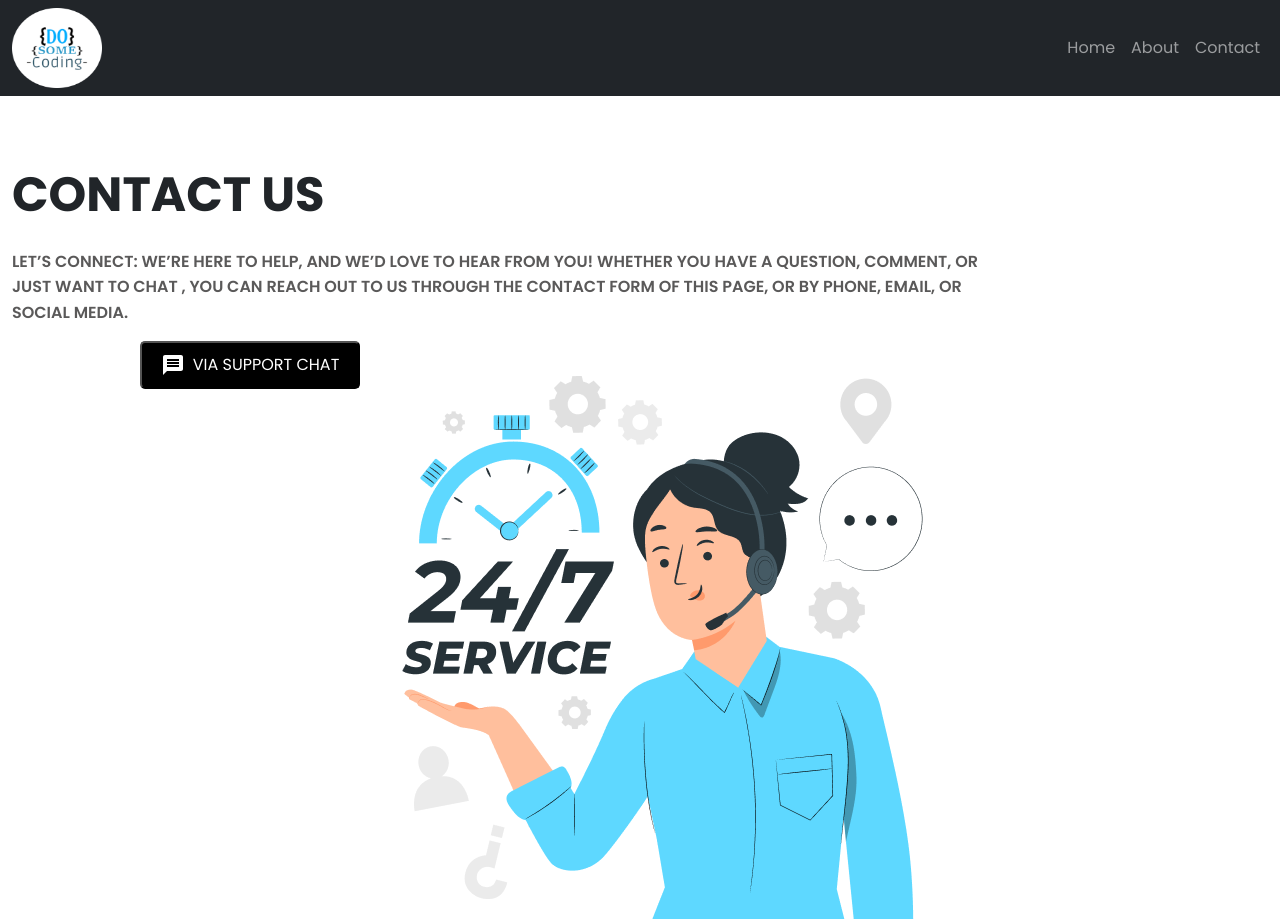
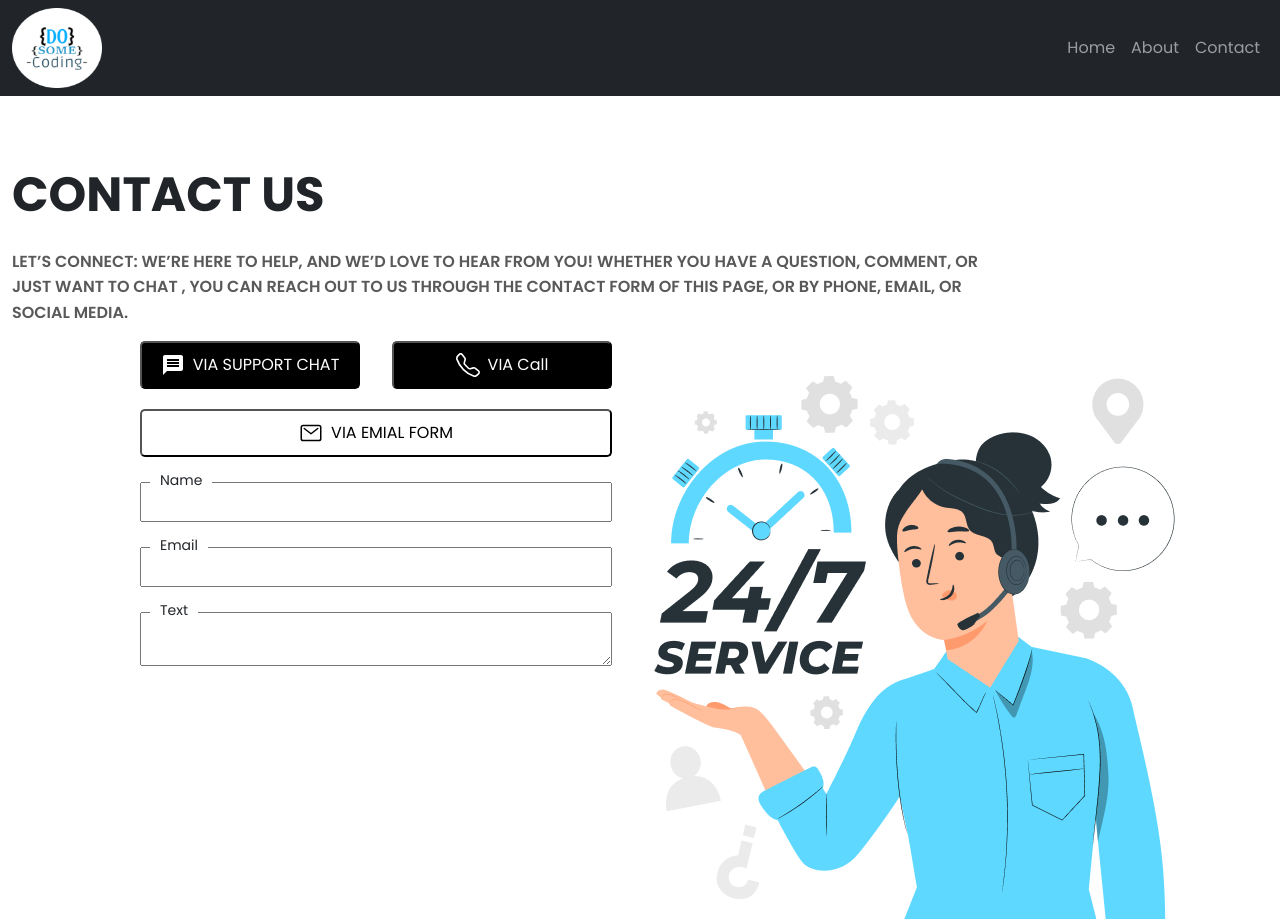
Before and after one commit to rrabia133-sketch/Contact-Us-Design, a React (Vite) app in the folder Contact-Page/: page / in a window 1280 px wide. Built offline with nearby package versions, Linux system fonts and the light colour scheme.

Commit message:
form changing

```diff
--- a/Contact-Page/src/component/ContactForm.jsx
+++ b/Contact-Page/src/component/ContactForm.jsx
@@ -2,13 +2,43 @@ import React from "react";
 import img from "../images/contact.png";
 import styles from "./Navigation/Navigation.module.css";
 import Button from "./button/Button";
+import { MdMessage } from "react-icons/md";
+import { BsTelephone } from "react-icons/bs";
+import { IoMailOutline } from "react-icons/io5";
 export default function ContactForm() {
   return (
     <div>
       <session className={styles.conatiner_Form}>
         <div className={styles.contatc_form}>
-          <Button />
+          <div className={styles.top_button}>
+            <Button
+              text="VIA SUPPORT CHAT"
+              icon={<MdMessage fontSize="24px" />}
+            />
+            <Button text="VIA Call" icon={<BsTelephone fontSize="24px" />} />
+          </div>
+          <Button
+            isOutline={true}
+            text="VIA EMIAL FORM"
+            icon={<IoMailOutline fontSize="24px" />}
+          />
+          <form>
+            <div className={styles.form_control}>
+              <label htmlFor="name">Name</label>
+              <input type="name"></input>
+            </div>
+            <div className={styles.form_control}>
+              <label htmlFor="email">Email</label>
+              <input type="email"></input>
+            </div>
+            <div className={styles.form_control}>
+              <label htmlFor="text">Text</label>
+
+              <textarea type="text"></textarea>
+            </div>
+          </form>
         </div>
+
         <div className={styles.contact_image}>
           <img src={img} alt="img"></img>
         </div>
--- a/Contact-Page/src/component/Navigation/Navigation.module.css
+++ b/Contact-Page/src/component/Navigation/Navigation.module.css
@@ -25,9 +25,40 @@
   max-width: 975px;
 }
 
-/* start conact form styling */
+/* start contact form styling */
 .conatiner_Form {
   display: flex;
   max-width: 1000px;
   margin: 0% auto;
 }
+
+.top_button {
+  display: flex;
+  gap: 32px;
+}
+.contact-form {
+  display: flex;
+  flex-direction: column;
+  gap: 24px;
+  background-color: red;
+}
+.form_control {
+  display: flex;
+  flex-direction: column;
+  width: 100%;
+  position: relative;
+  margin-top: 25px;
+}
+
+.form_control input {
+  padding: 0 8px;
+  height: 40px;
+}
+.form_control label {
+  font-size: 14px;
+  position: absolute;
+  top: -12px;
+  left: 10px;
+  background-color: white;
+  padding: 0 10px;
+}
--- a/Contact-Page/src/component/button/Button.jsx
+++ b/Contact-Page/src/component/button/Button.jsx
@@ -1,12 +1,14 @@
 import React from "react";
 import { MdMessage } from "react-icons/md";
 import styles from "./button.module.css";
-export default function Button() {
+export default function Button(props) {
   return (
     <div>
-      <button className={styles.Primary_btn}>
-        <MdMessage fontSize="24px" />
-        VIA SUPPORT CHAT
+      <button
+        className={props.isOutline ? styles.outline_btn : styles.Primary_btn}
+      >
+        {props.icon}
+        {props.text}
       </button>
     </div>
   );
--- a/Contact-Page/src/component/button/button.module.css
+++ b/Contact-Page/src/component/button/button.module.css
@@ -9,4 +9,22 @@
   gap: 8px;
   font-size: 16px;
   justify-content: center;
+  cursor: pointer;
 }
+
+.outline_btn {
+  margin-top: 20px;
+  padding: 10px;
+  background-color: 1px solid black;
+  color: black;
+  border-radius: 5px;
+  min-width: 220px;
+  display: flex;
+  align-items: center;
+  gap: 8px;
+  font-size: 16px;
+  justify-content: center;
+  background-color: white;
+  width: 100%;
+  cursor: pointer;
+}
```
